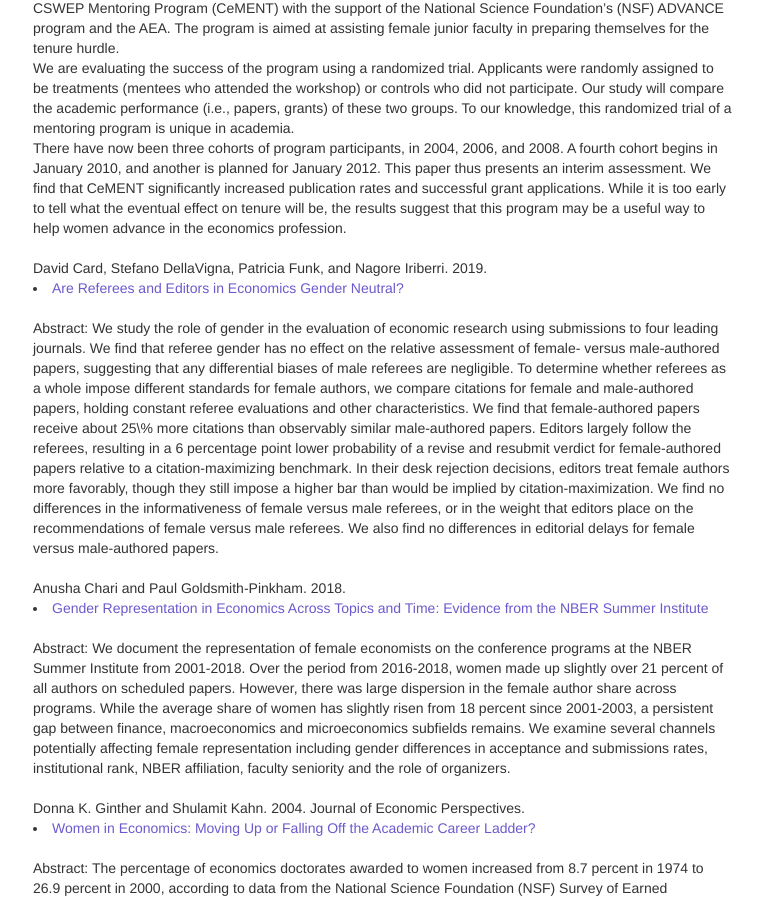
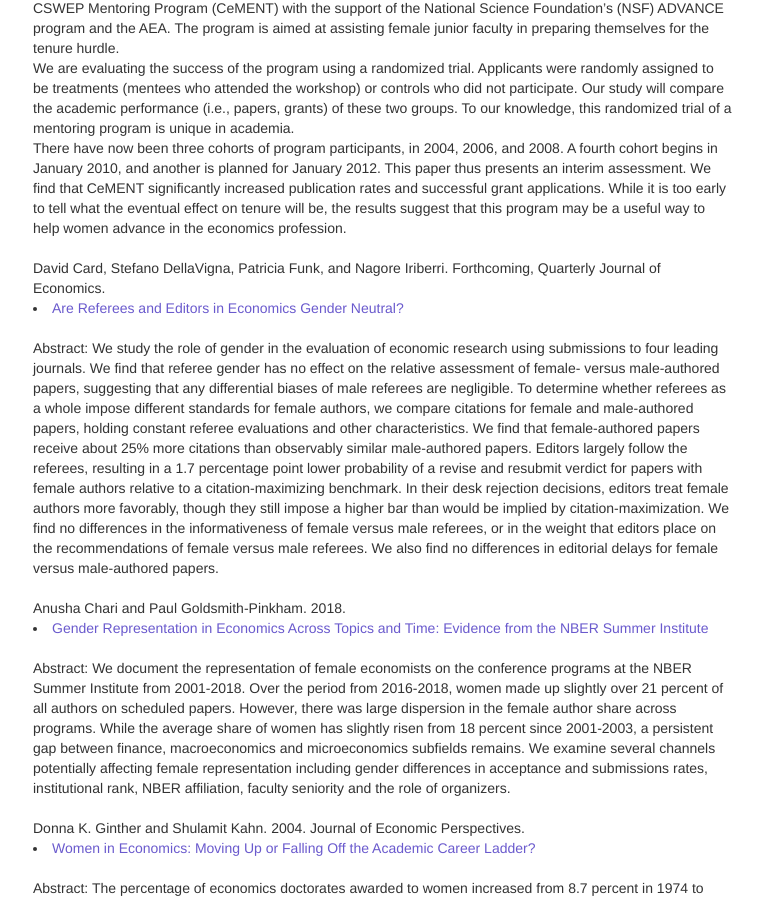
Before and after one commit to aponce6/Diversity-in-Cornell-Economics.github.io, a Jekyll site: the page built from pages/resources.md, in a window 1280 px wide and 900 px high, scrolled down 1716 px. Shown: the whole window, without its empty margins (257-1019 px from the left). Built offline with Jekyll 4.4.1, drawn with Linux system fonts in a browser that asks for light colours; our own code applies the rules of GitHub Pages for plain Markdown files.

Commit message:
update resources

```diff
--- a/pages/resources.md
+++ b/pages/resources.md
@@ -105,14 +105,12 @@ There have now been three cohorts of program participants, in 2004, 2006, and 20
 <br/>
 <br/>
 
-David Card, Stefano DellaVigna, Patricia Funk, and Nagore Iriberri. 2019.
-<li><a href="https://eml.berkeley.edu/~sdellavi/wp/journals-gender-qje-Jun2019.pdf">Are Referees and Editors in Economics Gender Neutral?</a></li>
+David Card, Stefano DellaVigna, Patricia Funk, and Nagore Iriberri. Forthcoming, Quarterly Journal of Economics.
+<li><a href="https://economics.harvard.edu/files/economics/files/ms30505.pdf">Are Referees and Editors in Economics Gender Neutral?</a></li>
 
 <br/>
 Abstract:
-We study the role of gender in the evaluation of economic research using submissions to four leading journals. We find that referee gender has no effect on the relative assessment of female- versus male-authored papers, suggesting that any differential biases of male referees
-are negligible. To determine whether referees as a whole impose different standards for female authors, we compare citations for female and male-authored papers, holding constant referee evaluations and other characteristics. We find that female-authored papers receive about 25\% more citations than observably similar male-authored papers. Editors largely follow the referees, resulting in a 6 percentage point lower probability of a revise and resubmit verdict for female-authored papers relative to a citation-maximizing benchmark. In their desk rejection decisions, editors treat female authors more favorably, though they still impose a higher bar than would be implied by citation-maximization. We find no differences in the informativeness of female versus male referees, or in the weight that editors place on the recommendations of female versus male referees. We also find no differences in editorial delays for female versus male-authored papers.
-
+We study the role of gender in the evaluation of economic research using submissions to four leading journals. We find that referee gender has no effect on the relative assessment of female- versus male-authored papers, suggesting that any differential biases of male referees are negligible. To determine whether referees as a whole impose different standards for female authors, we compare citations for female and male-authored papers, holding constant referee evaluations and other characteristics. We find that female-authored papers receive about 25% more citations than observably similar male-authored papers. Editors largely follow the referees, resulting in a 1.7 percentage point lower probability of a revise and resubmit verdict for papers with female authors relative to a citation-maximizing benchmark. In their desk rejection decisions, editors treat female authors more favorably, though they still impose a higher bar than would be implied by citation-maximization. We find no differences in the informativeness of female versus male referees, or in the weight that editors place on the recommendations of female versus male referees. We also find no differences in editorial delays for female versus male-authored papers.
 <br/>
 <br/>
 
```
